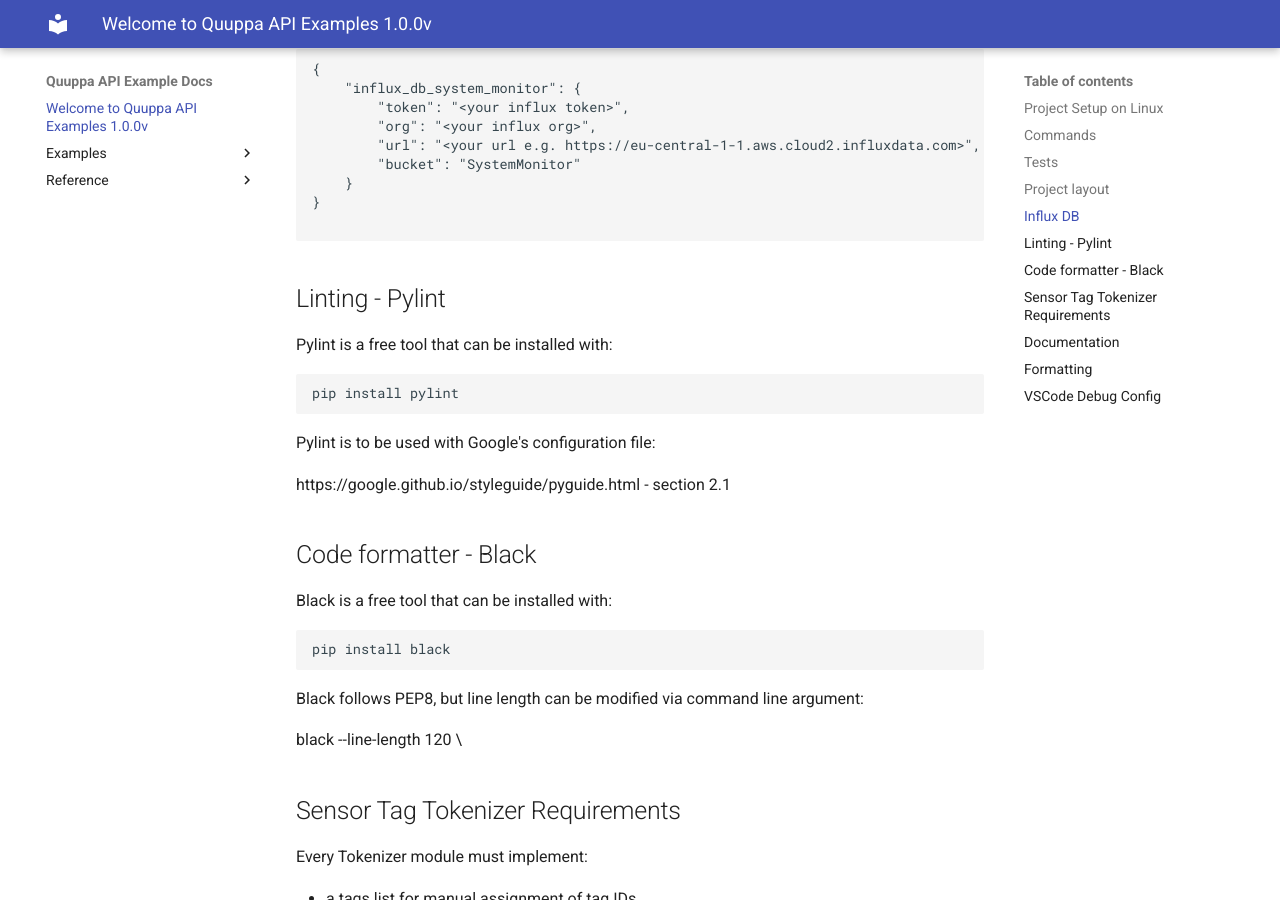
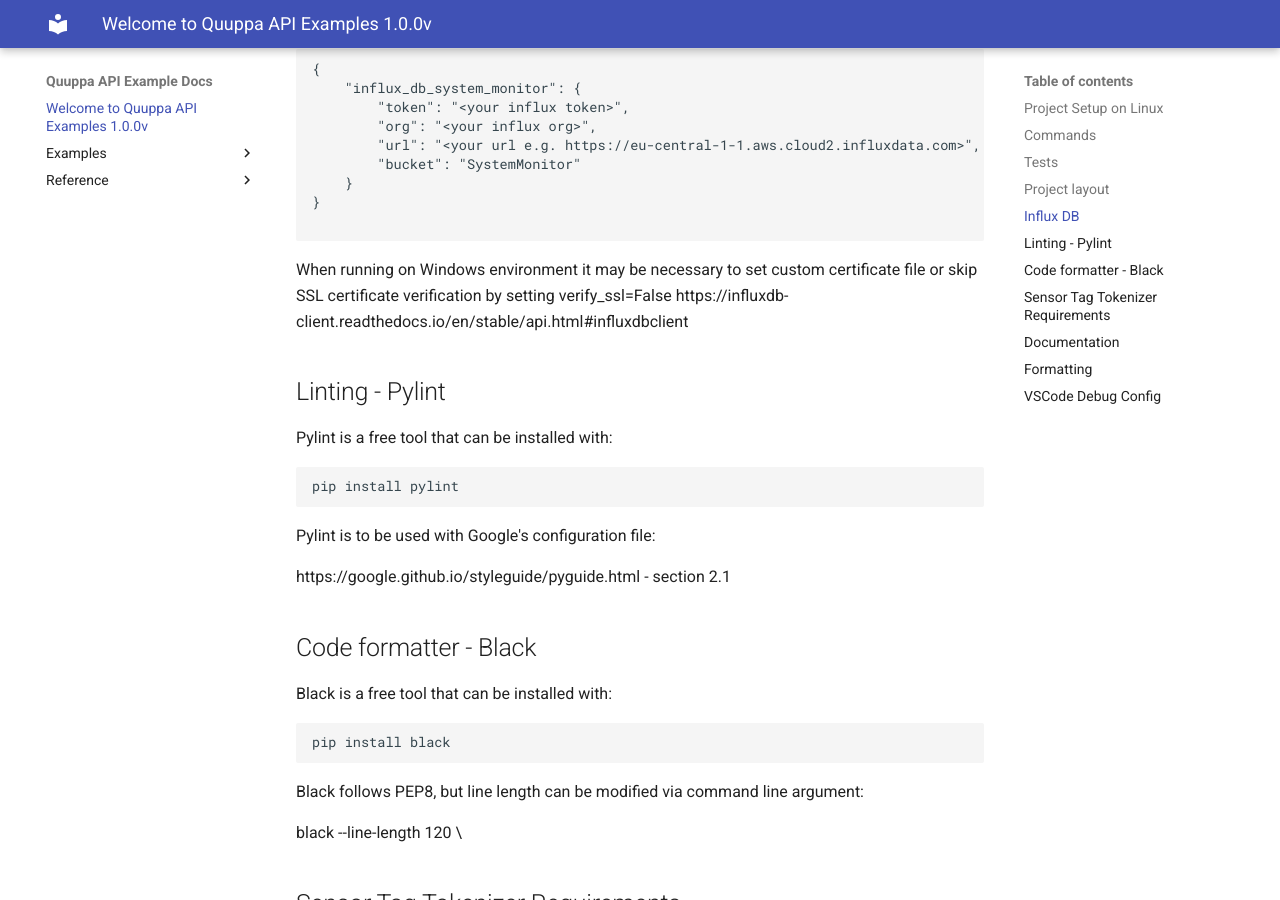
Before and after one commit to quuppalabs/qpe-api-examples, an MkDocs documentation site: the page built from docs/index.md, in a window 1280 px wide and 900 px high, scrolled down 1605 px. Built offline with MkDocs 1.6.1 and Material for MkDocs 9.7.7, drawn with Linux system fonts in a browser that asks for light colours.

Commit message:
Added mention of SSL certificate usage on Windows

````diff
--- a/docs/index.md
+++ b/docs/index.md
@@ -80,6 +80,10 @@
 
 ```
 
+When running on Windows environment it may be necessary to set custom certificate file or skip SSL certificate verification by setting verify_ssl=False
+https://influxdb-client.readthedocs.io/en/stable/api.html#influxdbclient
+
+
 ## Linting - Pylint
 
 Pylint is a free tool that can be installed with:
````
